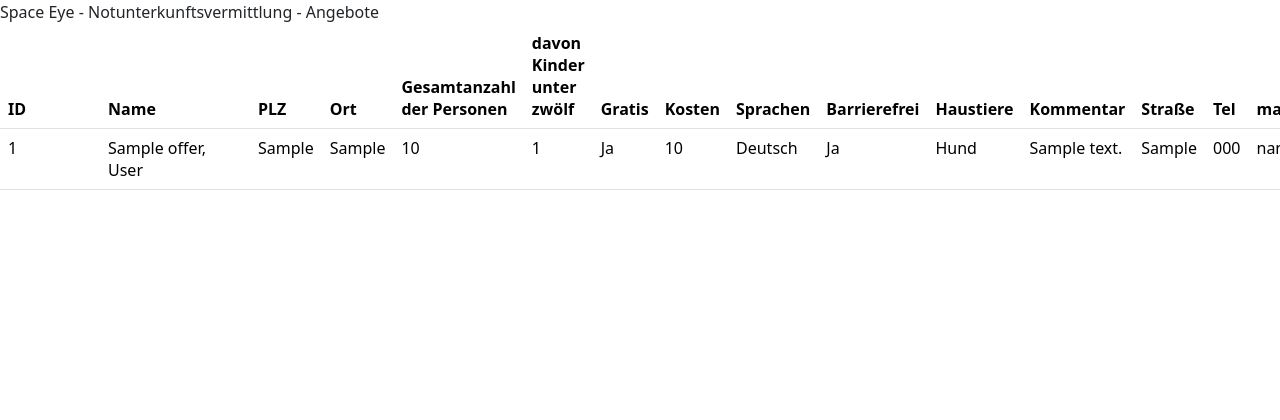
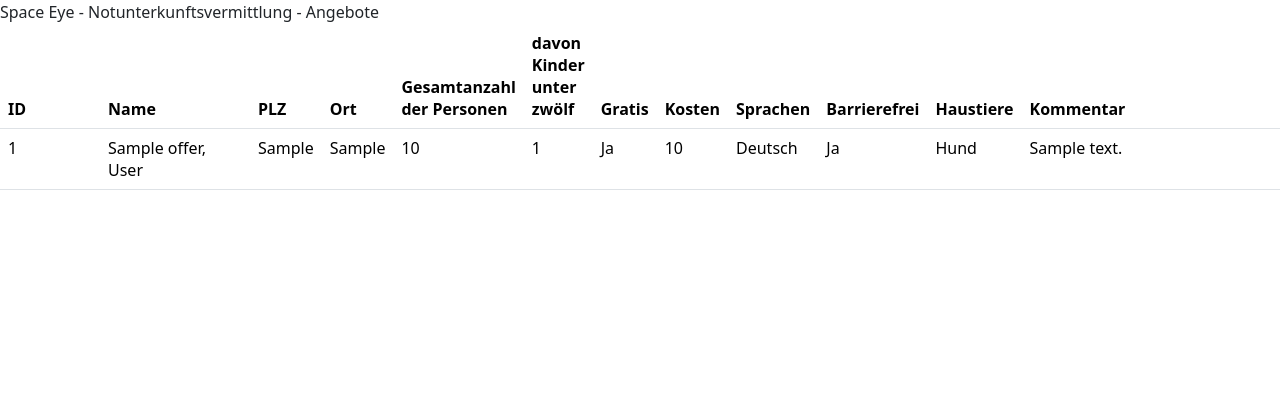
Before and after one commit to Space-Eye/serd, a Django app: page /offers/ in a window 1280 px wide. Shown: the top 420 px of the page. Run offline with Django 3.2, Linux system fonts and the light colour scheme; a user stored in the database is signed in; tables that the repository leaves empty hold one stand-in row (values such as "Sample post"); some libraries are stand-ins or nearby versions.

Commit message:
Closes #25, closes #26, closes #27, closes #28

```diff
--- a/templates/serd/offer_list.html
+++ b/templates/serd/offer_list.html
@@ -43,6 +43,11 @@
       max-width: 150px;
       left: 100px;
     }
+
+    .comment-col {
+      width: 35em;
+      min-width: 35em;
+    }
 </style>
 </head>
 
@@ -62,7 +67,7 @@
         <th>Sprachen</th>
         <th>Barrierefrei</th>
         <th>Haustiere</th>
-        <th>Kommentar</th>
+        <th class="comment-col">Kommentar</th>
         <th>Straße</th>
         <th>Tel</th>
         <th>mail</th>
@@ -77,7 +82,7 @@
         <th>Status</th>
         <th>Vermittelt</th>
         <th>Stadt</th>
-        <th>Interner Kommentar</th>
+        <th class="comment-col">Interner Kommentar</th>
       </thead>
       <tbody>
       {% for data in dataset %} {%if data.state == "new"%}
@@ -153,7 +158,7 @@
             >{{data.pets}}</span
           >
         </td>
-        <td>
+        <td class="comment-col">
           <span title="{{data.number }} {{ data.given_name}}, {{data.last_name}}">
             {{data.comment}}</span
           >
@@ -228,7 +233,7 @@
             {{data.by_municipality |yesno:'Ja,Nein'}}</span
           >
         </td>
-        <td>
+        <td  class="comment-col">
           <span title="{{data.number }} {{ data.given_name}}, {{data.last_name}}">
             {{data.private_comment}}</span
           >
```
Also changed, not shown: templates/serd/request_list.html (+9 -4 lines).
